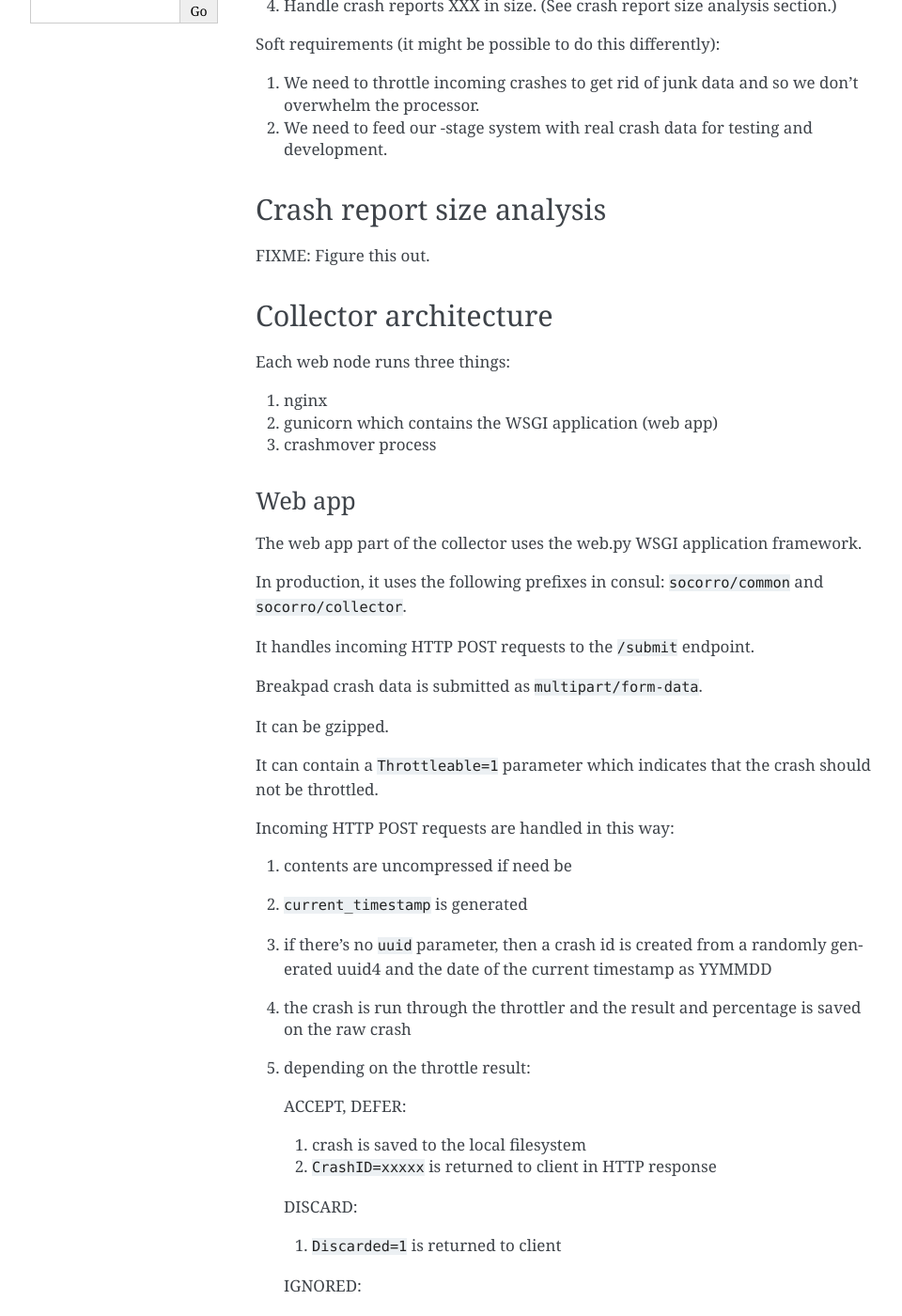
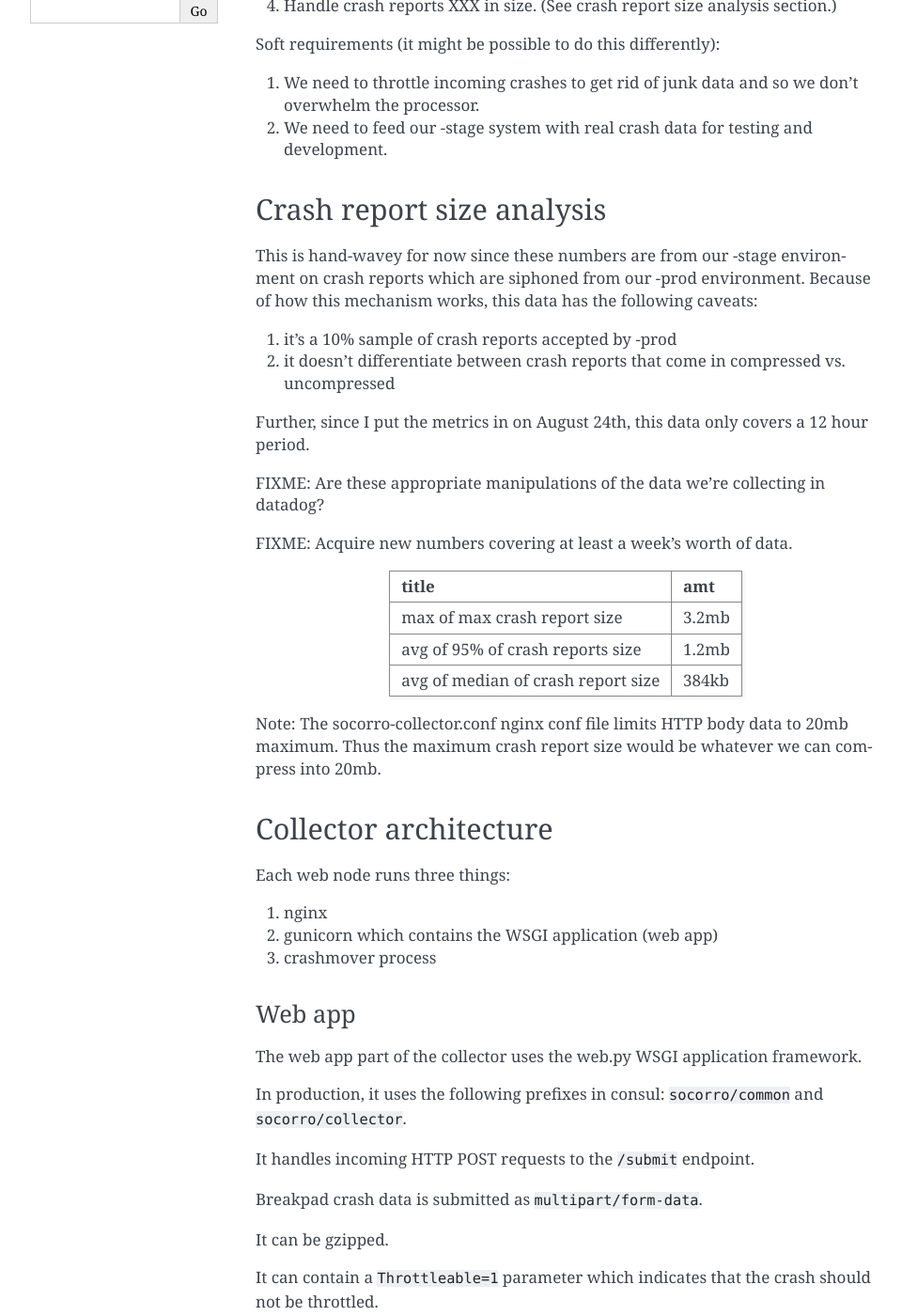
Before and after one commit to willkg/socorro-zero, a Sphinx documentation site: the page built from docs/arch_collector.rst, in a window 1280 px wide and 1400 px high, scrolled down 398 px. Shown: the whole window at 94% size, without its empty margins (148-1108 px from the left). Built offline with Sphinx 7.4.7, drawn with Linux system fonts in a browser that asks for light colours; some of the changed text lies outside the part shown.

Commit message:
Redo crash report size stats in collector docs

```diff
--- a/docs/arch_collector.rst
+++ b/docs/arch_collector.rst
@@ -29,7 +29,33 @@ Soft requirements (it might be possible to do this differently):
 Crash report size analysis
 ==========================
 
-FIXME: Figure this out.
+This is hand-wavey for now since these numbers are from our -stage environment
+on crash reports which are siphoned from our -prod environment. Because of how
+this mechanism works, this data has the following caveats:
+
+1. it's a 10% sample of crash reports accepted by -prod
+2. it doesn't differentiate between crash reports that come in compressed vs.
+   uncompressed
+
+Further, since I put the metrics in on August 24th, this data only covers a 12
+hour period.
+
+FIXME: Are these appropriate manipulations of the data we're collecting in
+datadog?
+
+FIXME: Acquire new numbers covering at least a week's worth of data.
+
+====================================  =======
+title                                 amt
+====================================  =======
+max of max crash report size          3.2mb
+avg of 95% of crash reports size      1.2mb
+avg of median of crash report size    384kb
+====================================  =======
+
+Note: The socorro-collector.conf nginx conf file limits HTTP body data to 20mb
+maximum. Thus the maximum crash report size would be whatever we can compress
+into 20mb.
 
 
 Collector architecture
@@ -58,6 +84,9 @@ It can be gzipped.
 
 It can contain a ``Throttleable=1`` parameter which indicates that the crash
 should not be throttled.
+
+The nginx ``socorro-collector.conf`` config file in the socorro-infra repository
+restricts the maximum body size to 20mb.
 
 Incoming HTTP POST requests are handled in this way:
 
```
